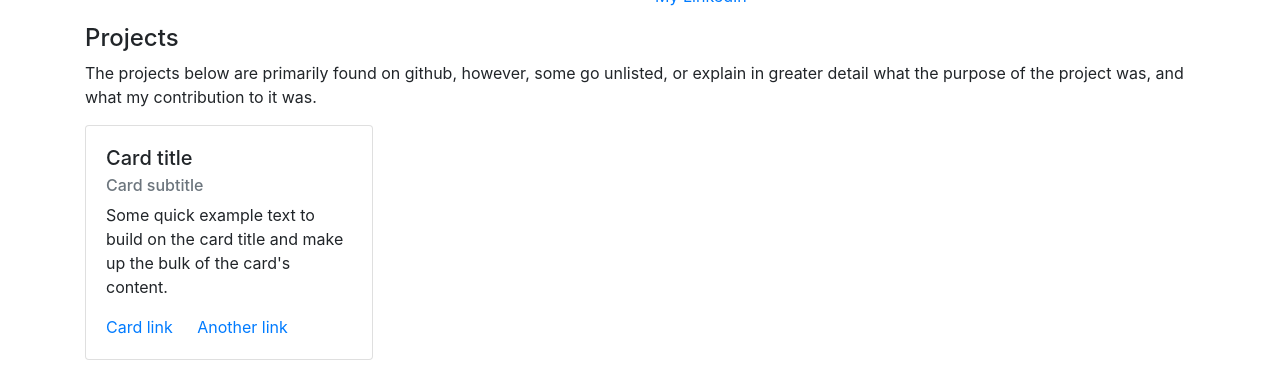
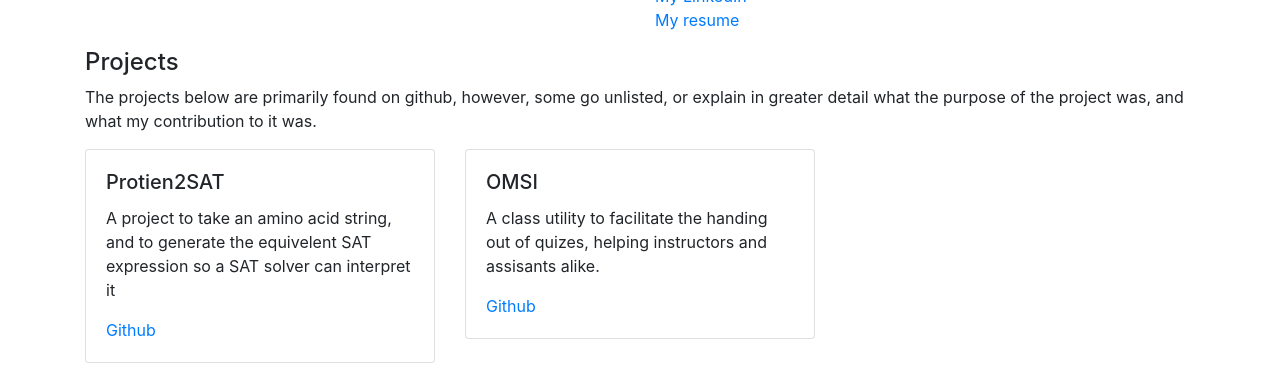
Before and after one commit to Wirdal/cmsite, a plain HTML site: page index.html in a window 1280 px wide. Shown: the part 417-800 px from the top of the page. Drawn offline with Linux system fonts and the light colour scheme.

Commit message:
Adding some card, resizing

```diff
--- a/index.html
+++ b/index.html
@@ -54,22 +54,32 @@
                     <li><a href="https://github.com/Wirdal">My github</a></li>
                     <li><a href="mailto:chasemaguire1996@ucdavis.edu">My email</a></li>
                     <li><a href="https://www.linkedin.com/in/chase-maguire-5ab47bb1/">My LinkedIn</a></li>
+                    <li><a href="#"> My resume</a></li>
                 </ul>
             </div>
         </div>
         <div class="row-lg">
             <h4 id="Projects">Projects</h4>
             <p>The projects below are primarily found on github, however, some go unlisted, or explain in greater detail what the purpose of the project was, and what my contribution to it was.</p>
-            <div>
-                <div class="card" style="width: 18rem;">
-                    <div class="card-body">
-                      <h5 class="card-title">Card title</h5>
-                      <h6 class="card-subtitle mb-2 text-muted">Card subtitle</h6>
-                      <p class="card-text">Some quick example text to build on the card title and make up the bulk of the card's content.</p>
-                      <a href="#" class="card-link">Card link</a>
-                      <a href="#" class="card-link">Another link</a>
+            <div class="row">
+                <div class="col-sm-4">
+                    <div class="card">
+                        <div class="card-body">
+                        <h5 class="card-title">Protien2SAT</h5>
+                        <p class="card-text">A project to take an amino acid string, and to generate the equivelent SAT expression so a SAT solver can interpret it </p>
+                        <a href="https://github.com/Wirdal/Protein2SAT" class="card-link">Github</a>
+                        </div>
                     </div>
-                  </div>
+                </div>
+                <div class="col-sm-4">
+                    <div class="card">
+                        <div class="card-body">
+                        <h5 class="card-title">OMSI</h5>
+                        <p class="card-text">A class utility to facilitate the handing out of quizes, helping instructors and assisants alike.</p>
+                        <a href="https://github.com/matloff/omsi" class="card-link">Github</a>
+                        </div>
+                    </div>
+                </div>
             </div>
         </div>
     </div>
```
